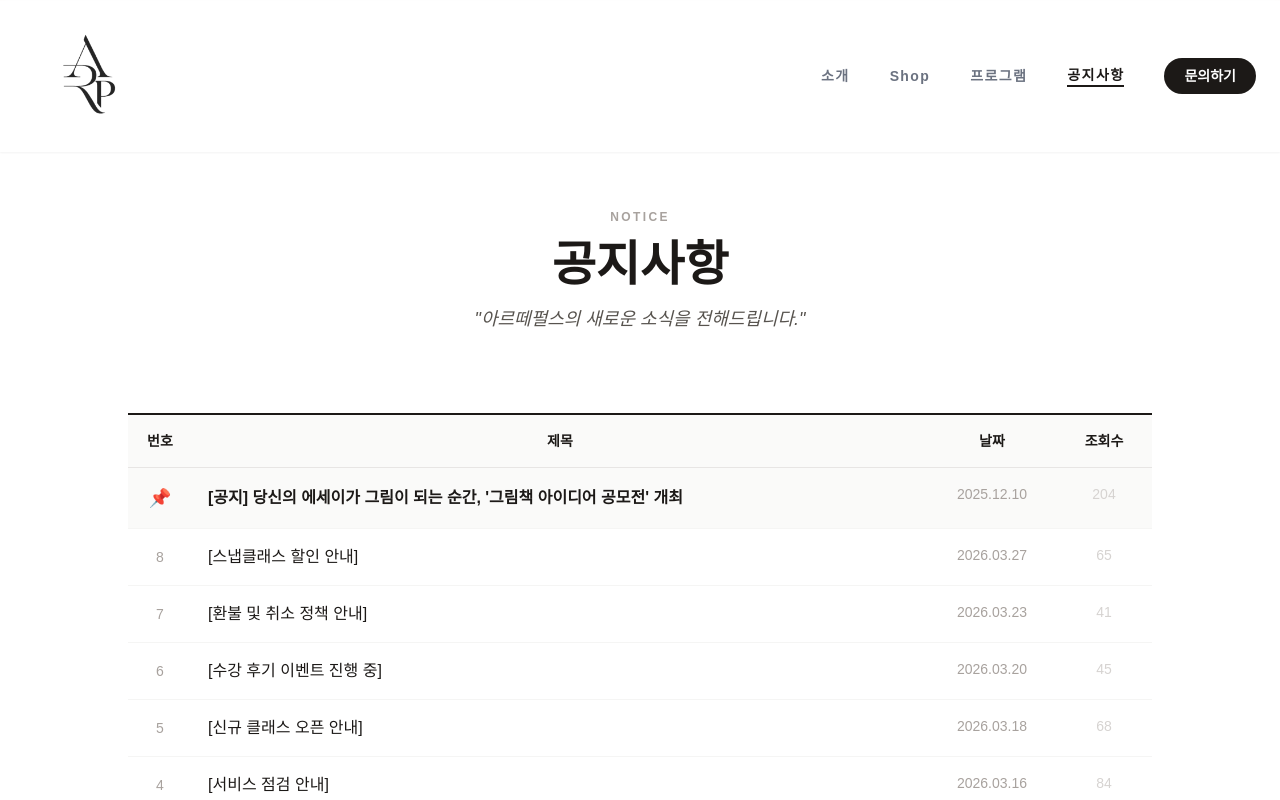
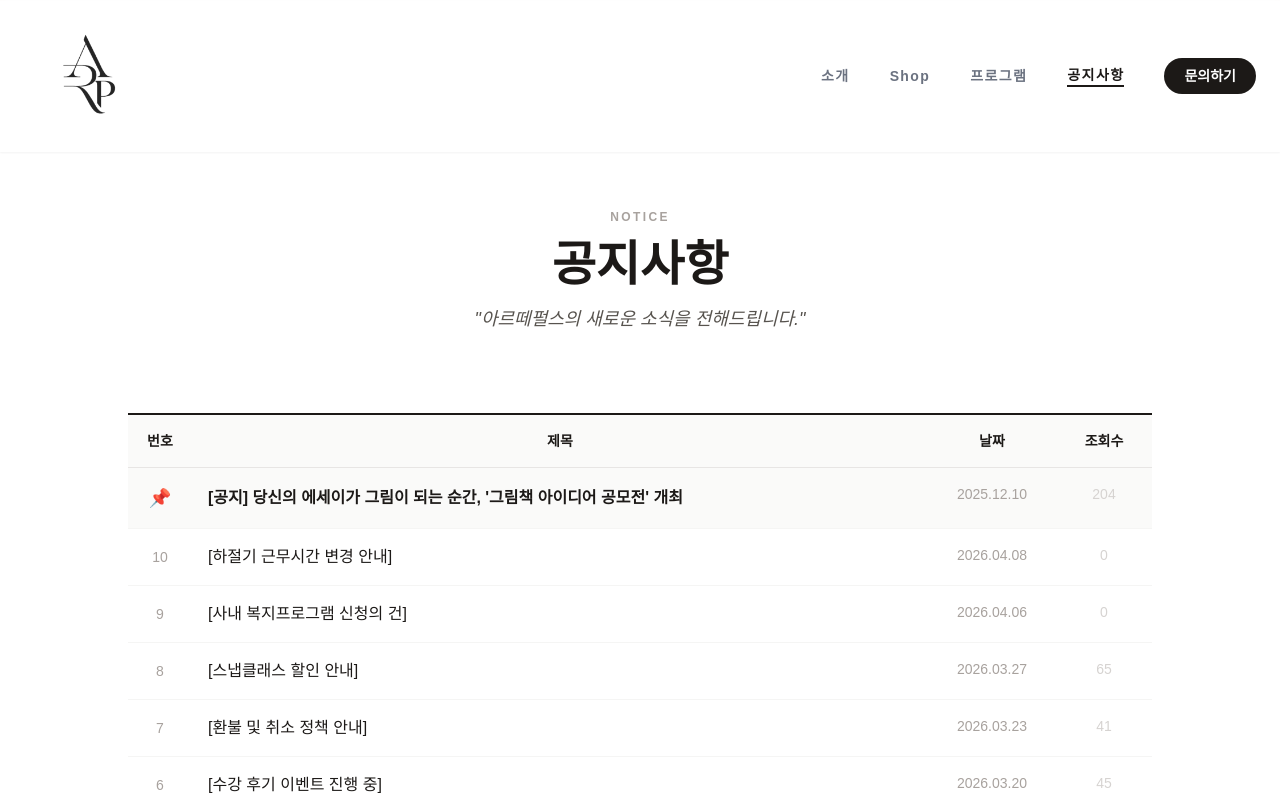
Before and after one commit to yuuunjuuuuu/kingsman, a React (Vite) app: page /notice in a window 1280 px wide. Shown: the top 800 px of the page. Built offline with nearby package versions, Linux system fonts and the light colour scheme; a web font is replaced by a local one.

Commit message:
Adds new internal company notices

```diff
--- a/src/sections/Notice.tsx
+++ b/src/sections/Notice.tsx
@@ -48,6 +48,32 @@ const notices = [
 신청 및 문의
 : artepulse.official@gmail.com
         `
+    },
+    {
+        id: 15,
+        title: "[하절기 근무시간 변경 안내]",
+        date: "2026.04.08",
+        views: 0,
+        content: `안녕하세요, 아르떼펄스 운영지원팀입니다.
+
+4/12(월)부터 하절기 근무시간이 적용됩니다.
+임직원분들께서는 출퇴근 시간 변경 내용을 확인해주시기 바랍니다.
+
+감사합니다.`
+    },
+    {
+        id: 14,
+        title: "[사내 복지프로그램 신청의 건]",
+        date: "2026.04.06",
+        views: 0,
+        content: `안녕하세요. 아르떼펄스 인사팀입니다.
+
+사내 교육 프로그램 신청이 시작되었습니다.
+참여를 희망하시는 임직원분들께서는 기간 내 신청 바랍니다.
+
+신청기간: 04.06(월)~04.12(일)
+
+감사합니다.`
     },
     {
         id: 13,
```
